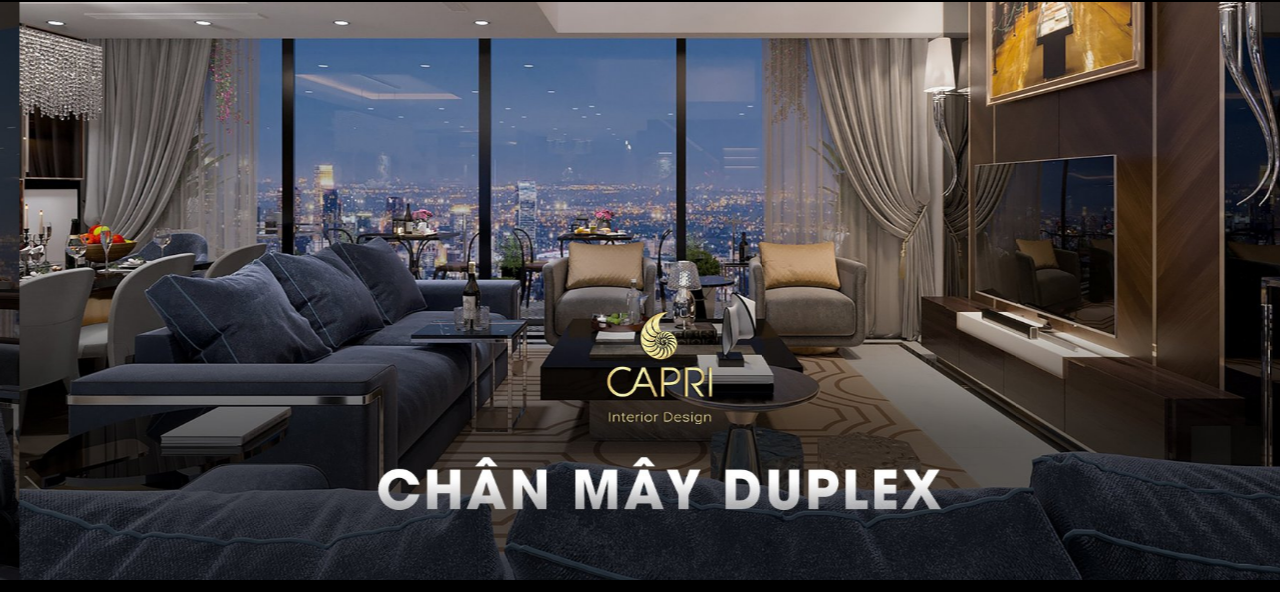
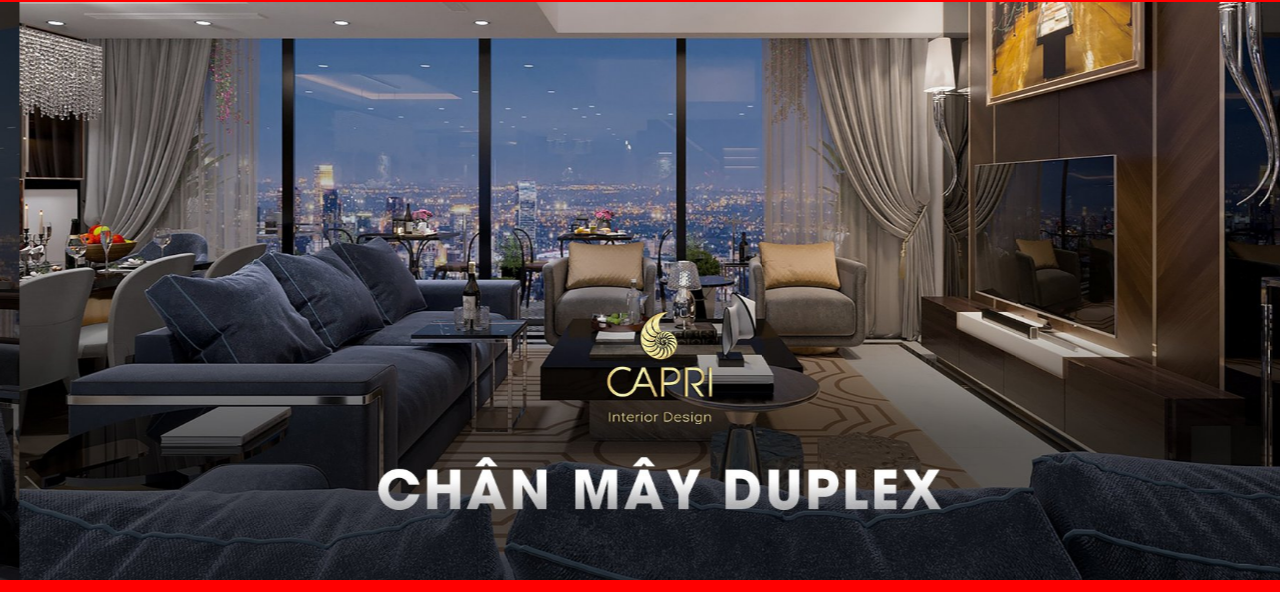
Before and after one commit to TinhsNguyen/noithat, a plain HTML site: page index.html in a window 1280 px wide. Shown: the part 73-665 px from the top of the page. Drawn offline with nearby package versions, Linux system fonts and the light colour scheme.

Commit message:
Update main.css

```diff
--- a/css/main.css
+++ b/css/main.css
@@ -10,7 +10,8 @@
 body {
     font-family: 'Roboto', sans-serif;
     overflow-x: hidden;
-    background: #000000;
+/*     background: #000000; */
+    background: red;
 }
 
 a {
```
